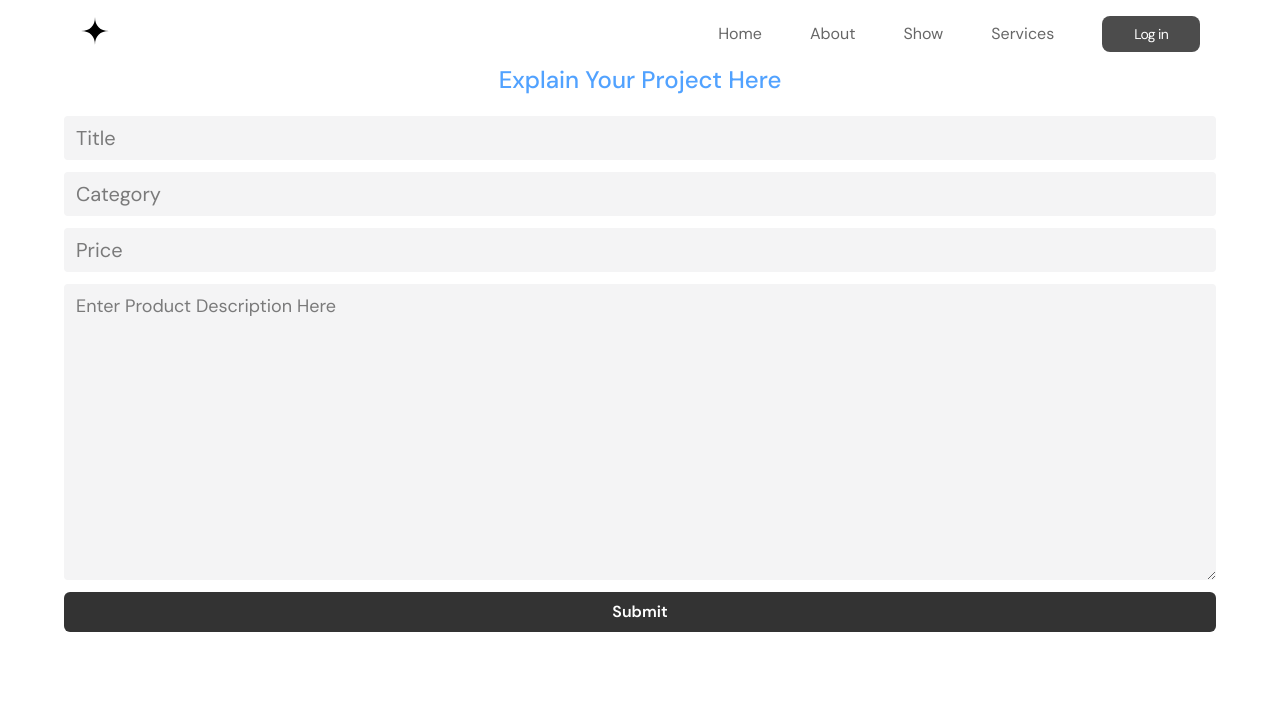
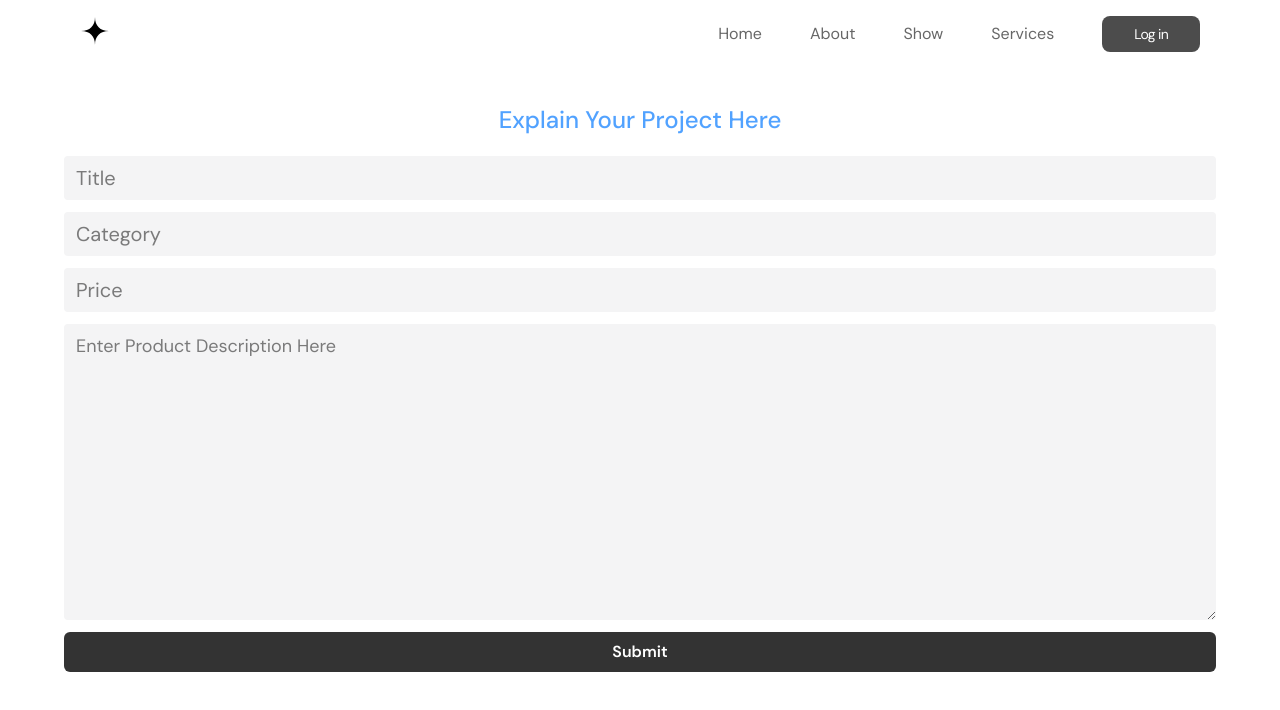
Before and after one commit to kavya-thakur/fos, a React (Vite) app: page /description in a window 1280 px wide. Shown: the top 710 px of the page. Built offline with nearby package versions, Linux system fonts and the light colour scheme.

Commit message:
adjustments

```diff
--- a/src/components/Description.jsx
+++ b/src/components/Description.jsx
@@ -91,7 +91,7 @@ const Description = () => {
   };
 
   return (
-    <section>
+    <section className="mt-10">
       <form
         onSubmit={addproducthandler}
         className="h-screen w-screen p-[5%] flex flex-col items-center"
```
